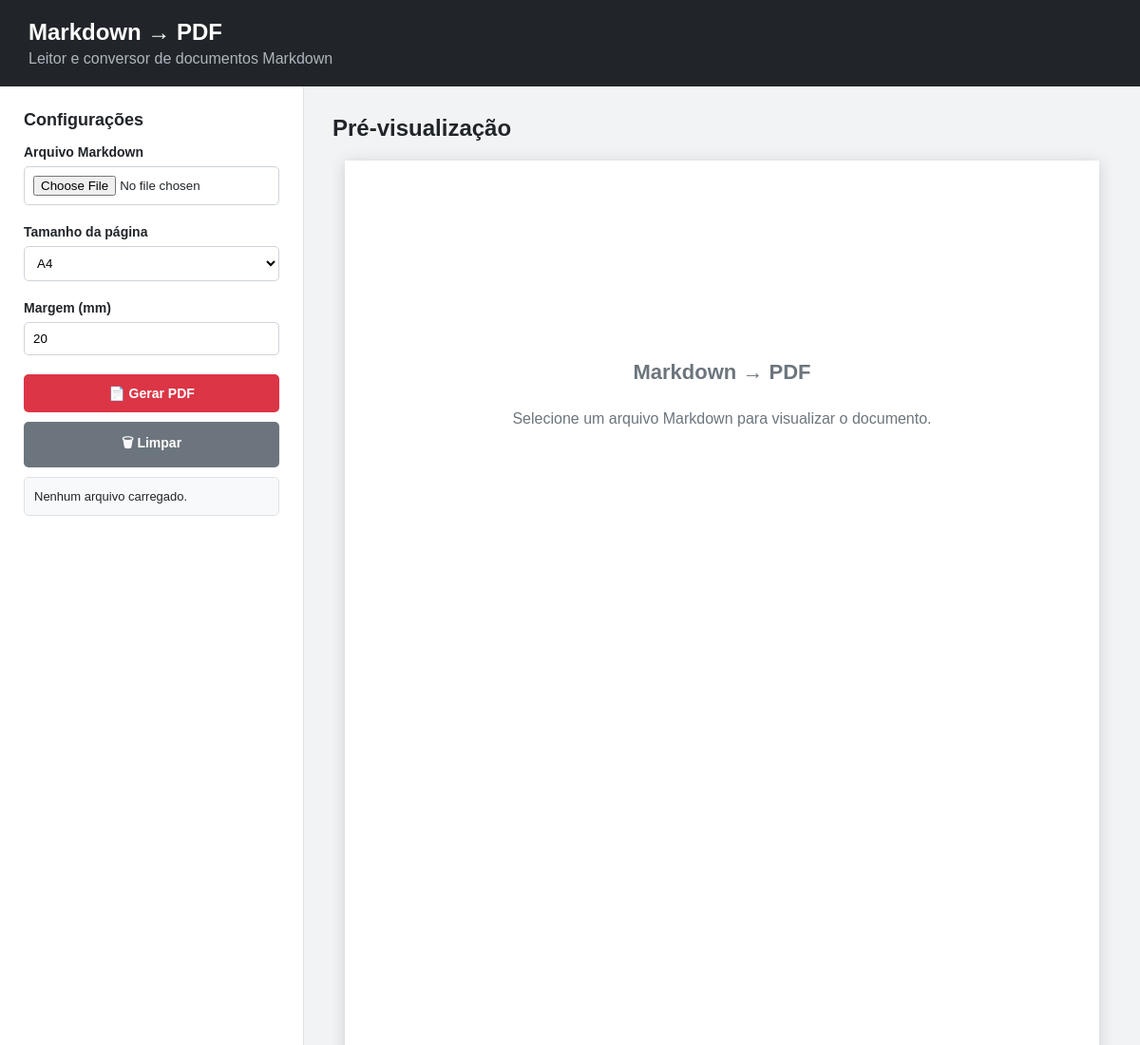
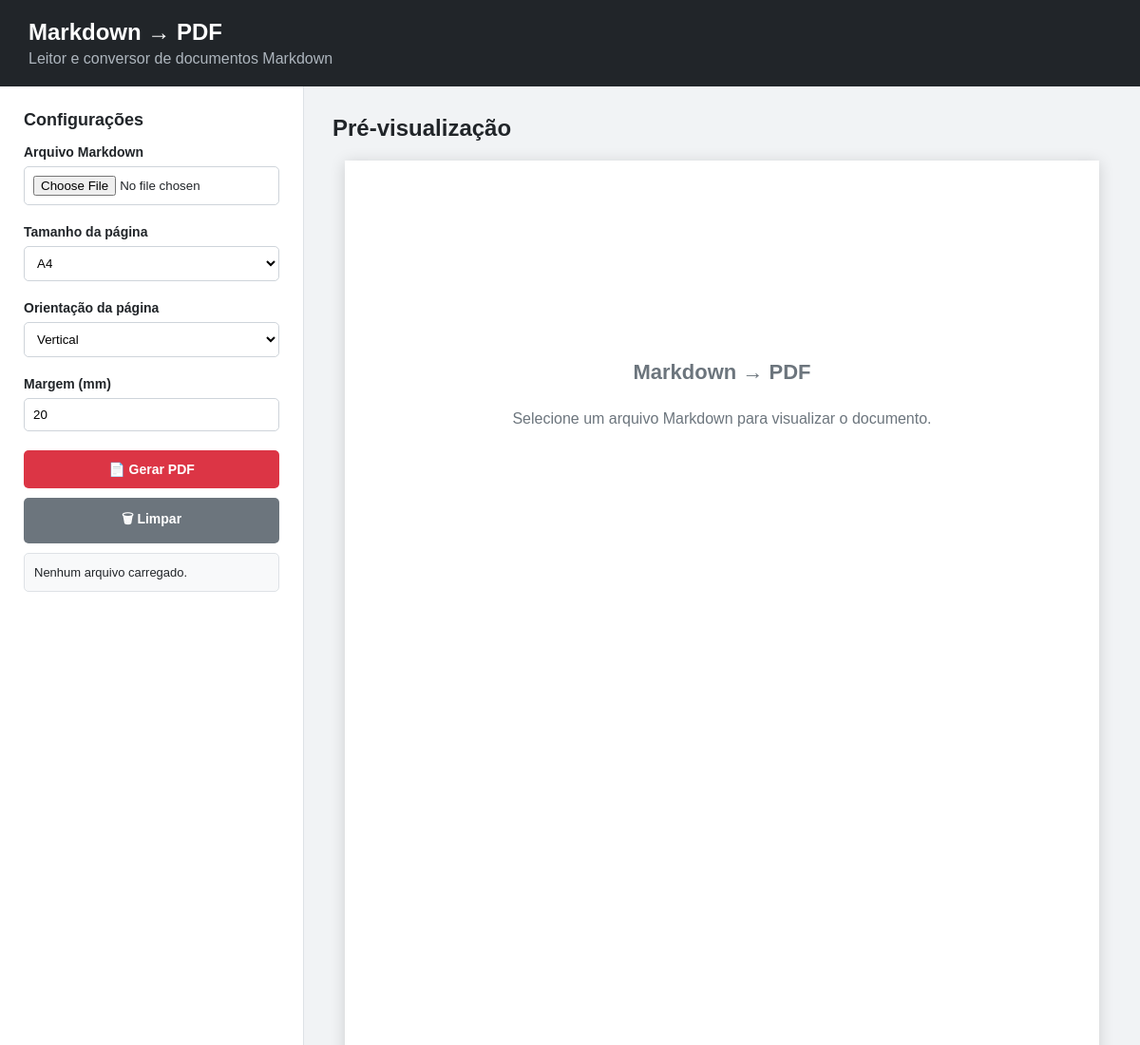
Before and after one commit to csleandro92/markdown_pdf, an Electron app: page index.html in a window 1200 px wide. Shown: the top 1100 px of the page at 95% size. Drawn offline with Linux system fonts and the light colour scheme.

Commit message:
feat: add PDF page orientation selector

```diff
--- a/index.html
+++ b/index.html
@@ -22,18 +22,12 @@
             <h2>Configurações</h2>
 
             <div class="field">
-                <label for="file">
-                    Arquivo Markdown
-                </label>
-
+                <label for="file">Arquivo Markdown</label>
                 <input type="file" id="file" accept=".md,.markdown,text/markdown">
             </div>
 
             <div class="field">
-                <label for="paper">
-                    Tamanho da página
-                </label>
-
+                <label for="paper">Tamanho da página</label>
                 <select id="paper">
                     <option value="a4">A4</option>
                     <option value="letter">Carta</option>
@@ -42,20 +36,20 @@
             </div>
 
             <div class="field">
-                <label for="margin">
-                    Margem (mm)
-                </label>
+                <label for="orientation">Orientação da página</label>
+                <select id="orientation">
+                    <option value="portrait">Vertical</option>
+                    <option value="landscape">Horizontal</option>
+                </select>
+            </div>
 
+            <div class="field">
+                <label for="margin">Margem (mm)</label>
                 <input type="number" id="margin" value="20" min="0" max="50">
             </div>
 
-            <button id="btnPdf">
-                📄 Gerar PDF
-            </button>
-
-            <button id="btnClear">
-                🗑 Limpar
-            </button>
+            <button id="btnPdf">📄 Gerar PDF</button>
+            <button id="btnClear">🗑 Limpar</button>
 
             <div class="status" id="status">
                 Nenhum arquivo carregado.
@@ -64,24 +58,17 @@
         </aside>
 
         <main class="workspace">
-
-            <h2 class="preview-title">
-                Pré-visualização
-            </h2>
+            <h2 class="preview-title">Pré-visualização</h2>
 
             <section id="document">
-
                 <div class="empty">
                     <h2>Markdown → PDF</h2>
-
                     <p>
                         Selecione um arquivo Markdown para visualizar
                         o documento.
                     </p>
                 </div>
-
             </section>
-
         </main>
 
     </div>
```
